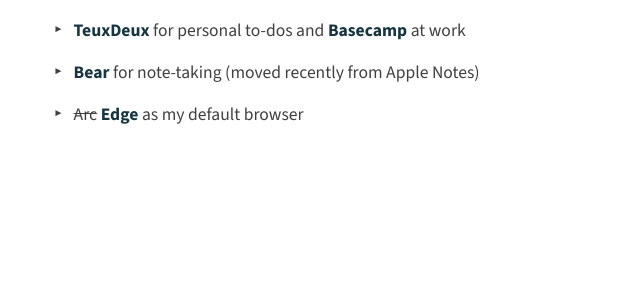
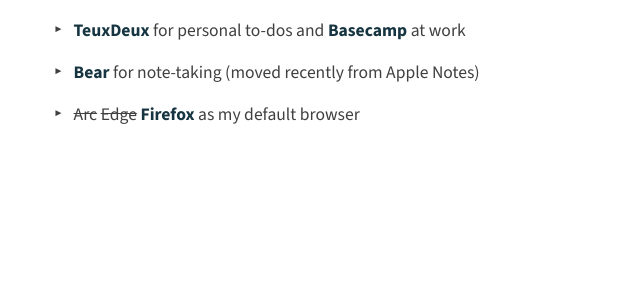
Before and after one commit to talkxo/rishiraj-blog-machine, a Jekyll site: the page built from _pages/stuff.md, in a window 1280 px wide. Shown: the part 1104-1397 px from the top of the page, without its empty margins (312-952 px from the left). Built offline with Jekyll 4.4.1, drawn with Linux system fonts in a browser that asks for light colours; nearby versions of some CDN libraries.

Commit message:
Update default browser to Firefox

```diff
--- a/_pages/stuff.md
+++ b/_pages/stuff.md
@@ -21,4 +21,4 @@
 - **Cron / Notion Calendar** right now, on a lookout for new cross-platform goodness
 - **TeuxDeux** for personal to-dos and **Basecamp** at work
 - **Bear** for note-taking (moved recently from Apple Notes)
-- ~~Arc~~ **Edge** as my default browser
+- ~~Arc~~ ~~Edge~~ **Firefox** as my default browser
```
